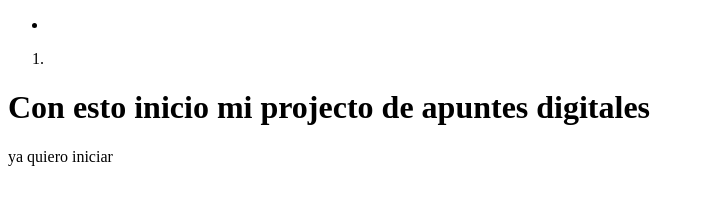
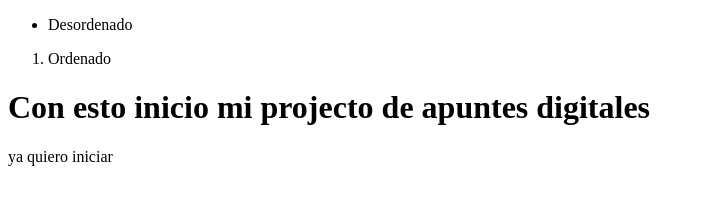
Before and after one commit to alexmendoza93/alexmendoza93, a plain HTML site: page index.html in a window 1280 px wide. Shown: the whole page, without its empty margins (0-704 px from the left). Drawn offline with Linux system fonts and the light colour scheme.

Commit message:
listas
puse items de listas ordenadas y desordenadas

```diff
--- a/index.html
+++ b/index.html
@@ -42,12 +42,12 @@
          <!--un contenedor-->
          <ul>
              <!--lista desordenada-->
-             <li></li>
+             <li>Desordenado</li>
              <!--elementos de la lista-->
          </ul>
          <ol>
              <!--lista ordenada-->
-             <li></li>
+             <li>Ordenado</li>
          </ol>
      </div>
 
```
